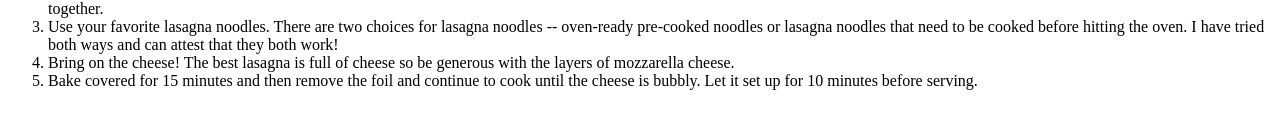
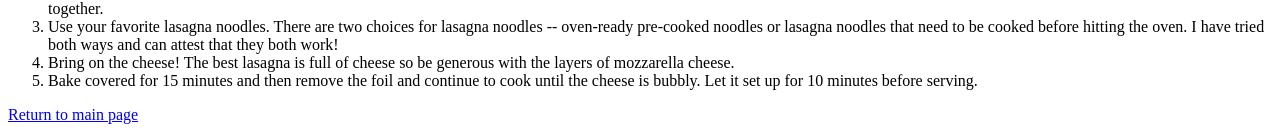
Before and after one commit to emid04/odin-recipes, a plain HTML site: page recipes/lasagna.html in a window 1280 px wide. Shown: the part 1489-1618 px from the top of the page. Before the commit the page ends 1595 px from the top, so only its background shows below. Drawn offline with Linux system fonts and the light colour scheme.

Commit message:
whoops, didnt save the changes before

```diff
--- a/recipes/lasagna.html
+++ b/recipes/lasagna.html
@@ -28,5 +28,7 @@
                 <li>Bring on the cheese! The best lasagna is full of cheese so be generous with the layers of mozzarella cheese.</li>
                 <li>Bake covered for 15 minutes and then remove the foil and continue to cook until the cheese is bubbly. Let it set up for 10 minutes before serving.</li>
             </ol>
+    <a href="../index.html">Return to main page</a>
     </body>
+
 </html>
```
Also changed, not shown: recipes/omurice.html (+2 -0 lines).
